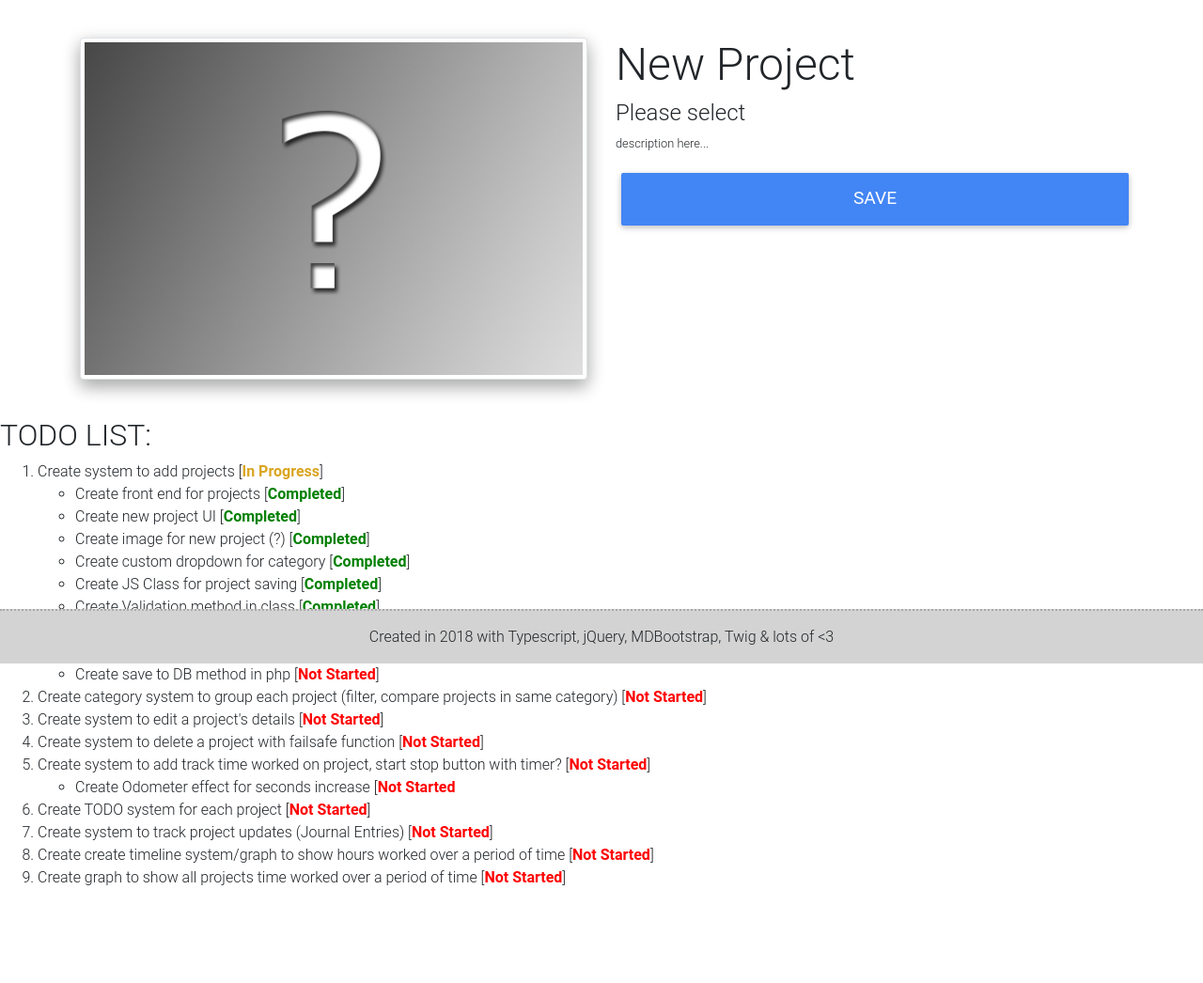
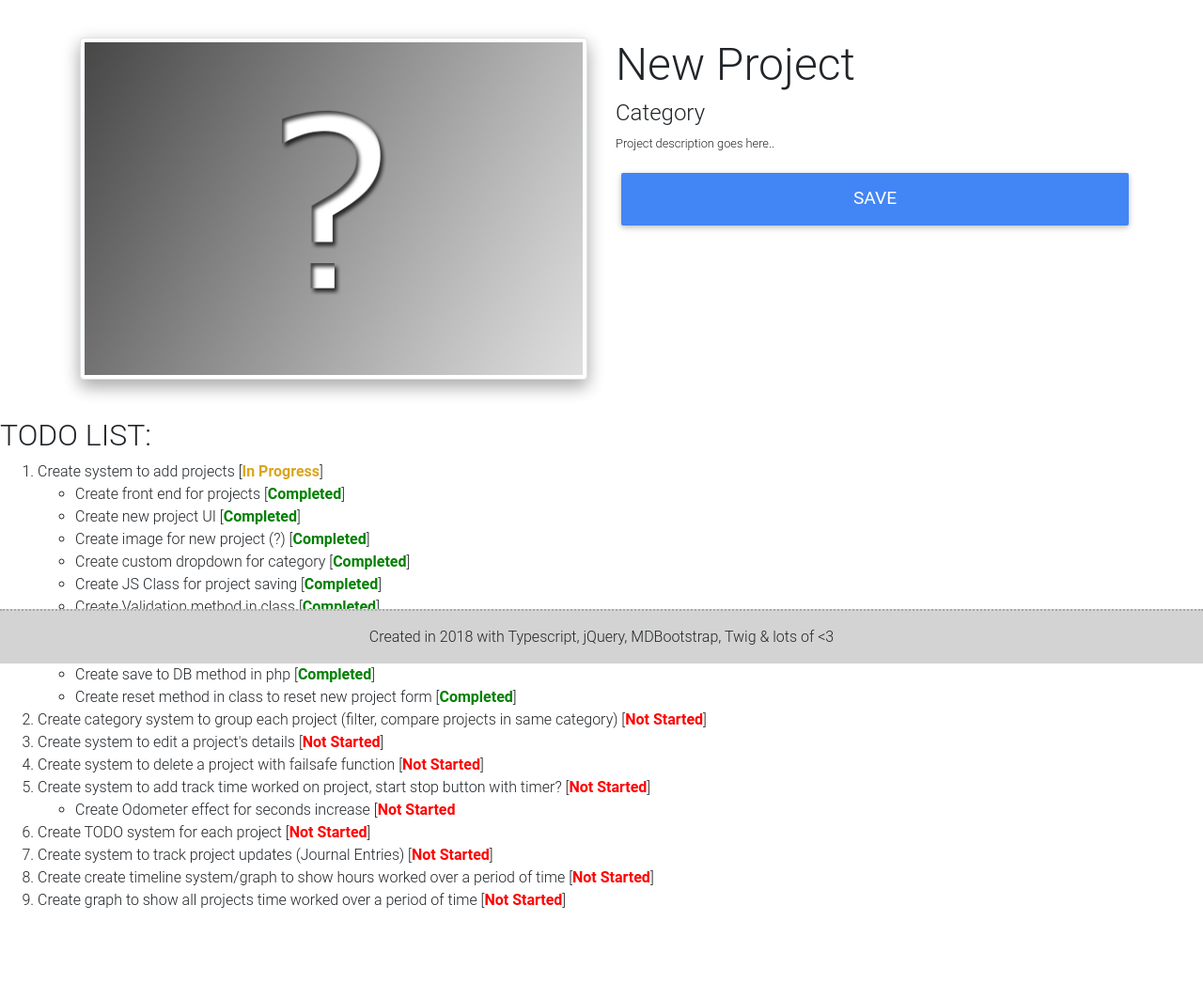
Before and after one commit to joshbyvelds/projectjournal, a PHP site: page / in a window 1280 px wide. Shown: the part 94-1140 px from the top of the page at 94% size. Before the commit the page ends 1036 px from the top, so only its background shows below. Run offline with PHP 8.4, Linux system fonts and the light colour scheme; data that the repository does not hold is empty; some libraries are stand-ins or nearby versions.

Commit message:
created post method in js to send new project data to php. added php validation to new project form. added new project sql execution. added reset method to class to reset once new projecy has been successfully added to database.

```diff
--- a/index.php
+++ b/index.php
@@ -15,10 +15,11 @@ function timeConvert ($seconds) {
     return sprintf('%02d:%02d:%02d', ((int)$t/3600),((int)$t/60%60), (int)$t%60);
 };
 
+$projects = [];
+
 // Check if projects table exists in DB
 if(!tableExists($dbh, "projects")){
     try {
-        $dbh->setAttribute( PDO::ATTR_ERRMODE, PDO::ERRMODE_EXCEPTION );//Error Handling
         $sql = "CREATE table projects(
         id INT( 11 ) AUTO_INCREMENT PRIMARY KEY,
         completed INT(1) NOT NULL,
@@ -36,7 +37,6 @@ if(!tableExists($dbh, "projects")){
         $sth = $dbh->prepare("SELECT * FROM projects");
         $sth->execute();
         $projects_array = $sth->fetchAll();
-        $projects = [];
 
         if(count($projects_array) > 0){
             foreach ($projects_array as $project){
--- a/javascript/master.js
+++ b/javascript/master.js
@@ -8,30 +8,62 @@ var ProjectSaver = (function () {
         $(document).ready(function () { _this.init(); });
     }
     ProjectSaver.prototype.save = function () {
+        var _this = this;
         if (this.validate() && !this.savelock) {
-            alert("Save To DB!");
+            $.post("php/saveproject.php", { "title": $.trim(this.title.html()), "category": $.trim(this.category.html()), "description": $.trim(this.description.html()) }, function (json_return) {
+                json_return = JSON.parse(json_return);
+                if (json_return.error) {
+                    alert(json_return.error_message);
+                    return;
+                }
+                if (json_return.success) {
+                    if ($(".project").last().hasClass("odd")) {
+                        $(".projects").append('<div class="row project even"><div class="col-sm-12 col-md-6 title-col">\n' +
+                            '                        <h3>' + _this.title.html() + '</h3>\n' +
+                            '                        <h4>' + _this.category.html() + '</h4>\n' +
+                            '                        <h5>00:00:00</h5>\n' +
+                            '                        <p>' + _this.description.html() + '</p>\n' +
+                            '                    </div>\n' +
+                            '                    <div class="col-sm-12 col-md-6 image-col"><img src="/assets/images/new_project.jpg" class="img-fluid img-thumbnail z-depth-3" alt="zoom"></div></div>\n' +
+                            '                ');
+                    }
+                    else {
+                        $(".projects").append('' +
+                            '                    <div class="row project odd"><div class="col-sm-12 col-md-6 image-col"><img src="/assets/images/new_project.jpg" class="img-fluid img-thumbnail z-depth-3" alt="zoom"></div>\n' +
+                            '<div class="col-sm-12 col-md-6 title-col">\n' +
+                            '                        <h3>' + _this.title.html() + '</h3>\n' +
+                            '                        <h4>' + _this.category.html() + '</h4>\n' +
+                            '                        <h5>00:00:00</h5>\n' +
+                            '                        <p>' + _this.description.html() + '</p>\n' +
+                            '                    </div></div>\n' +
+                            '                ');
+                    }
+                    _this.reset();
+                }
+            });
         }
     };
     ProjectSaver.prototype.validate = function () {
         var _this = this;
         var isValid = true;
-        if ($.trim(this.title.html()) === "" || $.trim(this.title.html()) === "New Project") {
+        if ($.trim(this.title.html()) === "" || $.trim(this.title.html()) === "New Project" || $.trim(this.title.html()) === "Please give the new project a title.") {
             this.title.addClass("error").html("Please give the new project a title.").one("focus", function () { _this.title.removeClass("error").html(""); });
             isValid = false;
         }
-        if ($.trim(this.category.html()) === "Please select") {
+        if ($.trim(this.category.html()) === "Please select" || $.trim(this.category.html()) === "Category") {
             this.category.addClass("error");
             isValid = false;
         }
-        if ($.trim(this.description.html()) === "" || $.trim(this.description.html()) === "description here...") {
+        if ($.trim(this.description.html()) === "" || $.trim(this.description.html()) === "Project description goes here.." || $.trim(this.description.html()) === "Please give the new project a description.") {
             this.description.addClass("error").html("Please give the new project a description.").one("focus", function () { _this.description.removeClass("error").html(""); });
             isValid = false;
         }
         return isValid;
     };
-    ProjectSaver.prototype.clearError = function () {
-    };
     ProjectSaver.prototype.reset = function () {
+        this.title.html("New Project");
+        this.category.html("Category");
+        this.description.html("Project description goes here..");
     };
     ProjectSaver.prototype.openDropdown = function () {
         $("#category_select .options").slideDown(500);
--- a/php/db.php
+++ b/php/db.php
@@ -8,6 +8,7 @@
 
 try {
     $dbh = new PDO('mysql:host=localhost;dbname=project_journal', "root", "");
+    $dbh->setAttribute( PDO::ATTR_ERRMODE, PDO::ERRMODE_EXCEPTION );//Error Handling
 } catch (PDOException $e) {
     print "Error!: " . $e->getMessage() . "<br/>";
     die();
--- a/view/index.twig
+++ b/view/index.twig
@@ -23,7 +23,7 @@
             <div class="col-sm-12 col-md-6 title-col">
                 <h3 contenteditable="true" id="new_project_title">New Project</h3>
                 <div class="fake_dropdown" id="category_select">
-                    <h4 id="selected_category" class="selected" data-selected="test">Please select</h4>
+                    <h4 id="selected_category" class="selected" data-selected="test">Category</h4>
                     <div class="options">
                         <h4 class="option">Website</h4>
                         <h4 class="option">Web App</h4>
@@ -33,7 +33,7 @@
                         <h4 class="option">Unreal Game</h4>
                     </div>
                 </div>
-                <p contenteditable="true" id="new_project_description">description here...</p>
+                <p contenteditable="true" id="new_project_description">Project description goes here..</p>
                 <button class="btn btn-primary save-btn" id="save_new_project_btn"><i class="far fa-save"></i> Save</button>
             </div>
         </div>
@@ -75,9 +75,10 @@
                     <li>Create custom dropdown for category [<span class="status completed">Completed</span>]</li>
                     <li>Create JS Class for project saving [<span class="status completed">Completed</span>]</li>
                     <li>Create Validation method in class [<span class="status completed">Completed</span>]</li>
-                    <li>Create save method (post) in class [<span class="status not_started">Not Started</span>]</li>
-                    <li>Create validation method in php [<span class="status not_started">Not Started</span>]</li>
-                    <li>Create save to DB method in php [<span class="status not_started">Not Started</span>]</li>
+                    <li>Create save method (post) in class [<span class="status completed">Completed</span>]</li>
+                    <li>Create validation method in php [<span class="status completed">Completed</span>]</li>
+                    <li>Create save to DB method in php [<span class="status completed">Completed</span>]</li>
+                    <li>Create reset method in class to reset new project form [<span class="status completed">Completed</span>]</li>
                 </ul>
             </li>
             <li>Create category system to group each project (filter, compare projects in same category) [<span class="status not_started">Not Started</span>]</li>
```
Also changed, not shown: php/saveproject.php (added, +63 -0 lines), typescript/master.ts (+39 -5 lines), 1 other file.
